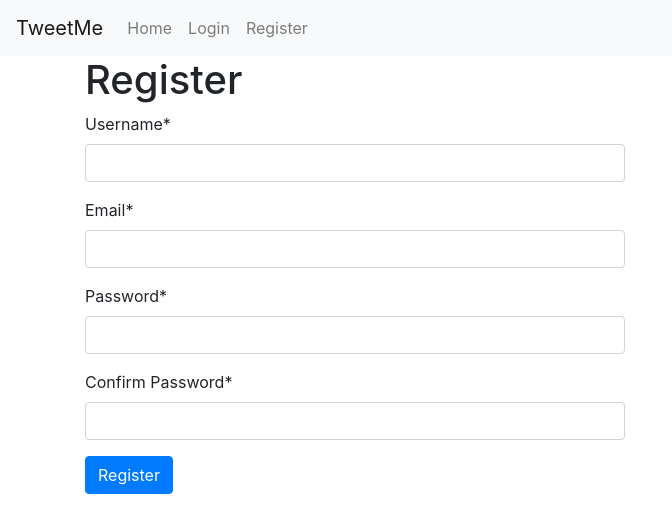
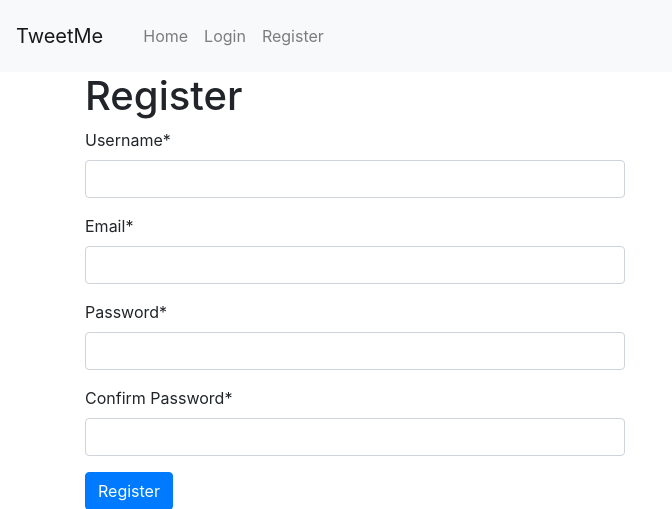
Before and after one commit to LeenaJaswani/Twitterclone, a Django app: page /register/ in a window 1280 px wide. Shown: the top 509 px of the page, without its empty margins (0-672 px from the left). Run offline with Django 3.2, Linux system fonts and the light colour scheme; some libraries are stand-ins or nearby versions.

Commit message:
make it better

```diff
--- a/templates/navbar.html
+++ b/templates/navbar.html
@@ -1,10 +1,10 @@
 <nav class="navbar navbar-expand-lg navbar-light bg-light">
    <a class="navbar-brand" href="{% url 'home' %}">TweetMe</a>
-   <button class="navbar-toggler" type="button" data-toggle="collapse" data-target="#navbarSupportedContent" aria-controls="navbarSupportedContent" aria-expanded="false" aria-label="Toggle navigation">
+ <!--   <button class="navbar-toggler" type="button" data-toggle="collapse" data-target="#navbarSupportedContent" aria-controls="navbarSupportedContent" aria-expanded="false" aria-label="Toggle navigation">
     <span class="navbar-toggler-icon"></span>
-  </button>
+  </button> -->
 
-  <div class="collapse navbar-collapse" id="navbarSupportedContent">
+  <div class="navbar" id="navbarSupportedContent">
     <ul class="navbar-nav mr-auto">
        <a class="nav-link" href="{% url 'home' %}">Home <span class="sr-only">(current)</span></a>
       <li class="nav-item active">
```
